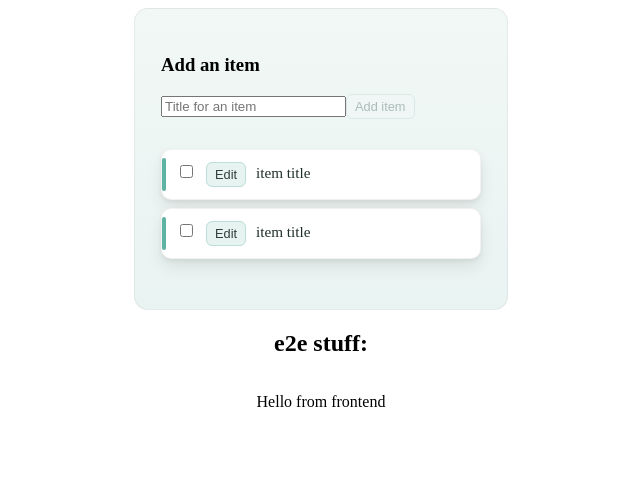
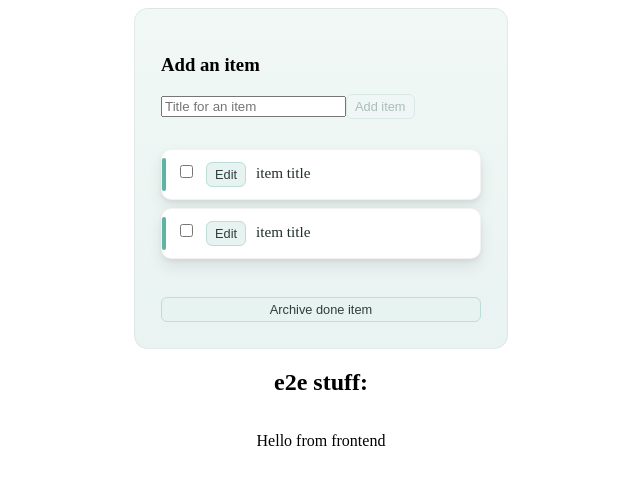
Before and after one commit to jhpyyk/tdd-mooc-webapp, a React (Vite) app in the folder frontend/: page /todo in a window 1280 px wide. Shown: the top 484 px of the page, without its empty margins (319-959 px from the left). Built offline with nearby package versions, Linux system fonts and the light colour scheme; no server answers.

Commit message:
Add naive archive items button

```diff
--- a/frontend/src/components/TodoPage/TodoPage.tsx
+++ b/frontend/src/components/TodoPage/TodoPage.tsx
@@ -43,10 +43,18 @@ const TodoPage = ({ initialItems = itemData }: TodoPageProps) => {
 
     const editItem = (newItem: TodoItemData) => {};
 
+    const archiveDoneItems = () => {
+        const filtered = itemData.filter((item) => {
+            return item.done;
+        });
+        setItemData(filtered);
+    };
+
     return (
         <div className="todo-page-container">
             <AddItemForm titleInitialValue="" submitOnClick={addItem} />
             <ItemList itemData={itemData} editItem={editItem} />
+            <button onClick={archiveDoneItems}>Archive done item</button>
         </div>
     );
 };
```
